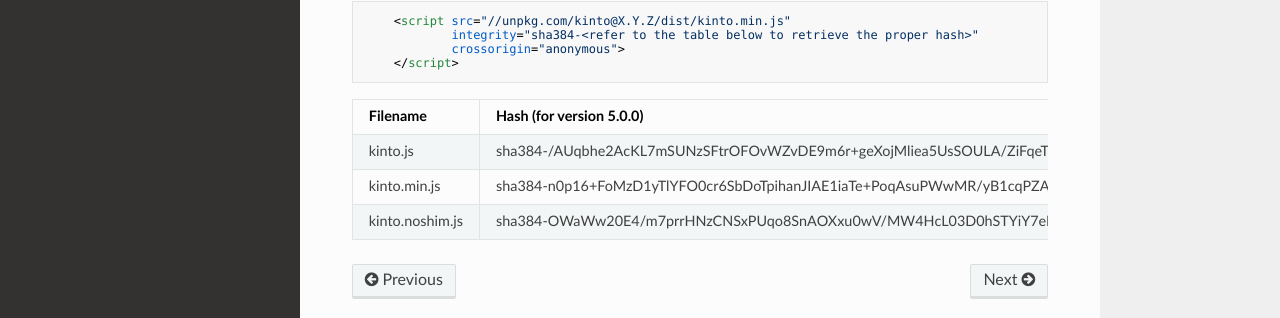
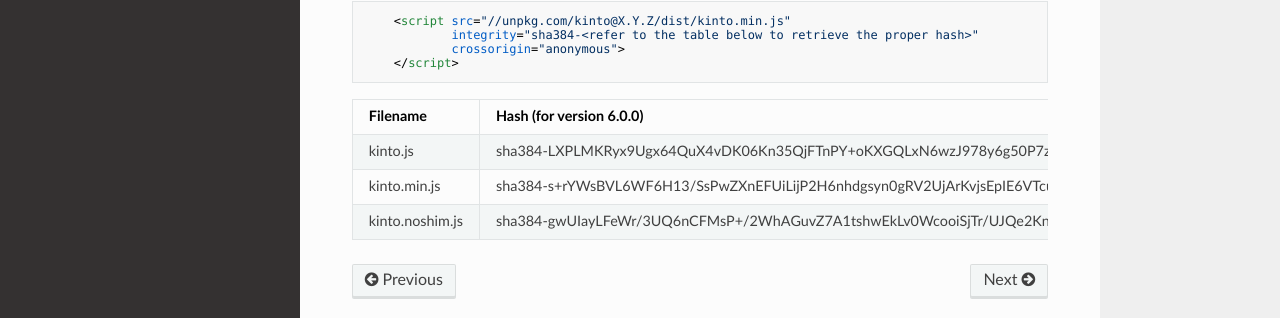
Before and after one commit to Kinto/kinto.js, an MkDocs documentation site: the page built from docs/installation.md, in a window 1280 px wide and 1323 px high. Shown: the part 930-1248 px from the top of the window. Built offline with MkDocs 1.6.1, drawn with Linux system fonts in a browser that asks for light colours; nearby versions of some CDN libraries; old or Windows-style settings are respelled for this version of MkDocs.

Commit message:
Update SRIs

````diff
--- a/docs/installation.md
+++ b/docs/installation.md
@@ -37,8 +37,8 @@ integrity with the hash provided below:
     </script>
 ```
 
-| Filename                | Hash (for version 5.0.0)                                                |
+| Filename                | Hash (for version 6.0.0)                                                |
 |-------------------------|-------------------------------------------------------------------------|
-| kinto.js                | sha384-/AUqbhe2AcKL7mSUNzSFtrOFOvWZvDE9m6r+geXojMliea5UsSOULA/ZiFqeTH0w |
-| kinto.min.js            | sha384-n0p16+FoMzD1yTlYFO0cr6SbDoTpihanJIAE1iaTe+PoqAsuPWwMR/yB1cqPZA5q |
-| kinto.noshim.js         | sha384-OWaWw20E4/m7prrHNzCNSxPUqo8SnAOXxu0wV/MW4HcL03D0hSTYiY7eMgpdFT/f |
+| kinto.js                | sha384-LXPLMKRyx9Ugx64QuX4vDK06Kn35QjFTnPY+oKXGQLxN6wzJ978y6g50P7z1kvNH |
+| kinto.min.js            | sha384-s+rYWsBVL6WF6H13/SsPwZXnEFUiLijP2H6nhdgsyn0gRV2UjArKvjsEpIE6VTcu |
+| kinto.noshim.js         | sha384-gwUIayLFeWr/3UQ6nCFMsP+/2WhAGuvZ7A1tshwEkLv0WcooiSjTr/UJQe2KnKDv |
````
